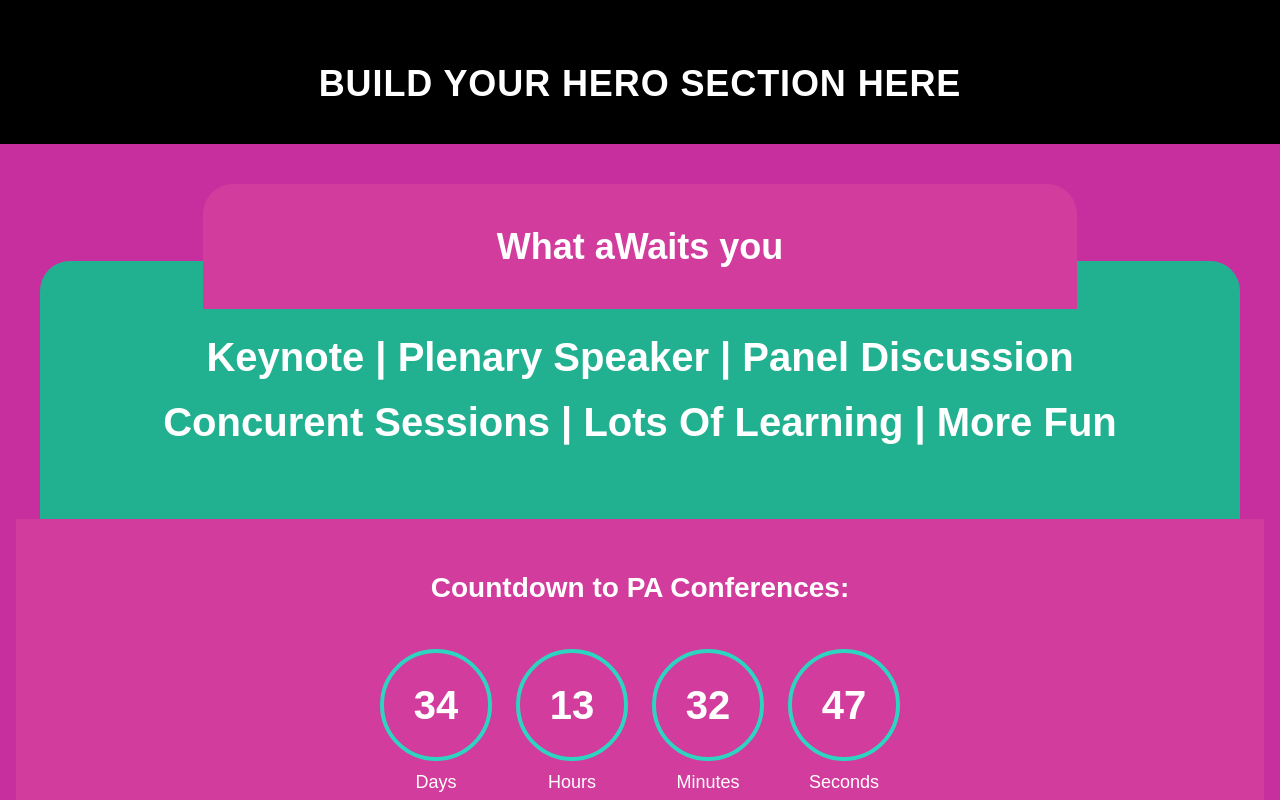
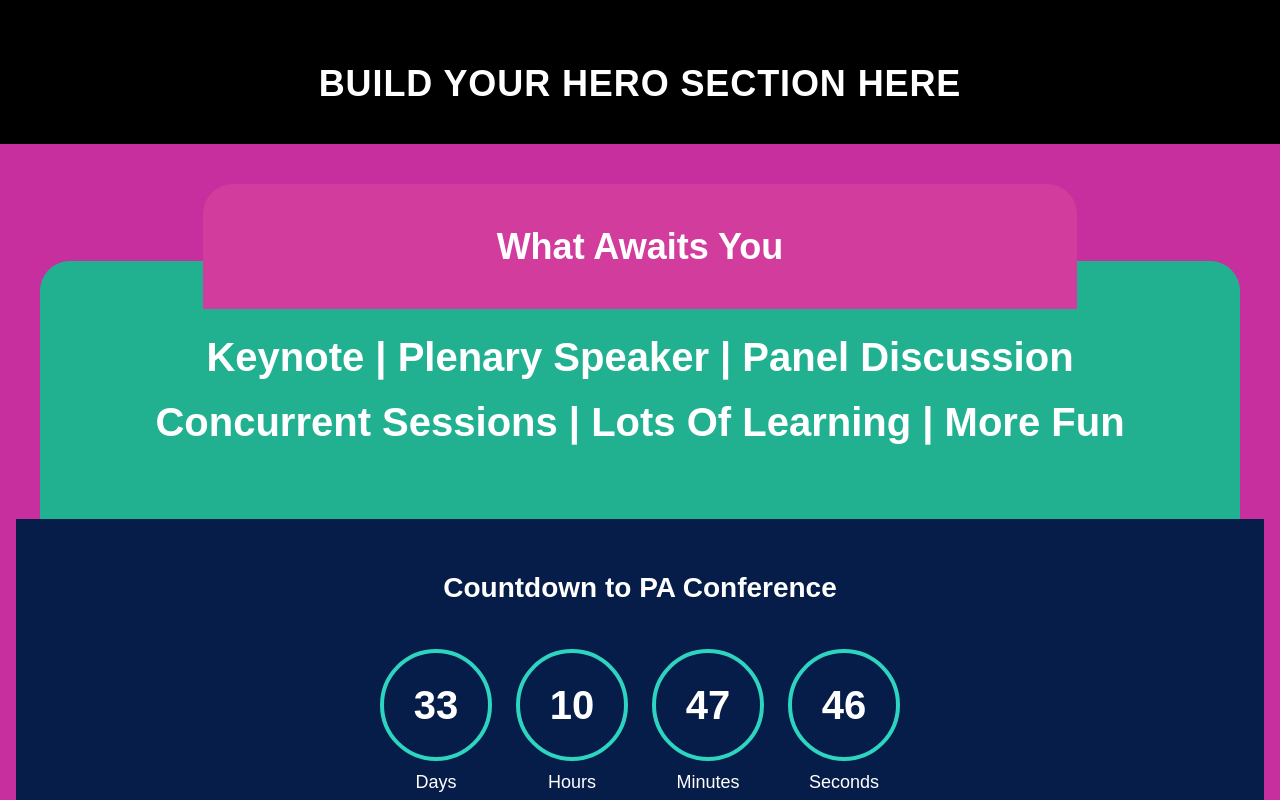
Before and after one commit to Amatcha-Boanerges/landingpage-paconf, a Next.js app: page / in a window 1280 px wide. Shown: the top 800 px of the page. Built offline with nearby package versions, Linux system fonts and the light colour scheme.

Commit message:
countdown component first version is added

```diff
--- a/src/app/components/AwaitYou.tsx
+++ b/src/app/components/AwaitYou.tsx
@@ -1,76 +1,31 @@
 // app/_components/AwaitYou.tsx
+'use client';
+import CountdownTimer from './CountdownTimer';
+
 export default function AwaitYou() {
   return (
     <section id="AwaitYou" className="bg-primary text-white py-10 px-4 text-center">
-      {/* Section:What aWaits you #1: seg*/}
+      {/* Section:What Awaits You */}
       <section className="flex flex-col items-center justify-center w-full">
+
+        {/* #1: Header */}
         <div className="z-30 -mb-12 rounded-t-[30px] px-6 py-10 text-center w-[80%] sm:w-[70%]"
-            style={{ backgroundColor: '#d23c9d' }}
+             style={{ backgroundColor: '#d23c9d' }}>
+          <h2 className="text-[32px] sm:text-[36px] font-extrabold leading-tight">
+            What Awaits You
+          </h2>
+        </div>
 
-          >
-            <h2 className="text-[32px] sm:text-[36px] font-extrabold leading-tight">
-              What aWaits you
-            </h2>
-
-          </div>
-          {/* #2:segment of whataWaits you */}
-          <div className="rounded-t-[30px] bg-[#26b9b0] px-6 py-16 text-center w-full max-w-[1200px]"
-            style={{ backgroundColor: '#21b191'}}
-          >
+        {/* #2: Highlights */}
+        <div className="rounded-t-[30px] bg-[#21b191] px-6 py-16 text-center w-full max-w-[1200px] mx-auto">
           <p className="text-[30px] sm:text-[40px] font-bold leading-relaxed">
             Keynote | Plenary Speaker | Panel Discussion <br />
-              Concurent Sessions | Lots Of Learning | More Fun
-
+            Concurrent Sessions | Lots Of Learning | More Fun
           </p>
         </div>
 
-          {/* #4:countdownd timer segment  */}
-          <div className="w-full bg-[#061d49] text-white py-12 flex flex-col items-center"
-            style={{ backgroundColor: '#d23c9d'}}
-          >
-            <h2 className="text-[24px] sm:text-[28px] font-semibold mb-10 text-center">
-              Countdown to PA Conferences:<br />
-
-            </h2>
-            <div className="flex justify-center gap-6 flex-wrap">
-              {/* countdown Unit --- Days */}
-              <div className="flex flex-col items-center">
-                <div className="w-28 h-28 rounded-full border-4 border-teal-400 flex items-center justify-center text-[32px] sm:text-[40px] font-bold">
-                  34
-                </div>
-                <span className="mt-2 text-[16px] sm:text-[18px] font-medium">Days</span>
-              </div>
-
-              {/* countdown Unit Hours */}
-              <div className="flex flex-col items-center">
-                <div className="w-28 h-28 rounded-full border-4 border-teal-400 flex items-center justify-center text-[32px] sm:text-[40px] font-bold">
-                  13
-                </div>
-                <span className="mt-2 text-[16px] sm:text-[18px] font-medium">Hours</span>
-
-              </div>
-
-              {/* countdownd Unit -Minutes */}
-              <div className="flex flex-col items-center">
-                  <div className="w-28 h-28 rounded-full border-4 border-teal-400 flex items-center justify-center text-[32px] sm:text-[40px] font-bold">
-                    32
-
-                  </div>
-                  <span className="mt-2 text-[16px] sm:text-[18px] font-medium">Minutes</span>
-              </div>
-
-              {/* countdownd unit -Seconds */}
-              <div className="flex flex-col items-center">
-                <div className="w-28 h-28 rounded-full border-4 border-teal-400 flex items-center justify-center text-[32px] sm:text-[40px] font-bold">
-                  47
-                </div>
-                <span className="mt-2 text-[16px] sm:text-[18px] font-medium">Seconds</span>
-
-              </div>
-
-            </div>
-
-          </div>
+        {/* #3: Countdown */}
+        <CountdownTimer />
 
       </section>
     </section>
--- a/src/app/components/CountdownTimer.tsx
+++ b/src/app/components/CountdownTimer.tsx
@@ -1,15 +1,62 @@
 'use client';
-import React, {useEffect, useState  } from "react";
+import React, { useEffect, useState } from 'react';
 
+const CountdownTimer: React.FC = () => {
+  const [timeLeft, setTimeLeft] = useState({
+    days: 0,
+    hours: 0,
+    minutes: 0,
+    seconds: 0,
+  });
 
-export default function CountdownTimer() {
-    const [timeLeft, setTimeLeft] = useState({
-        days:0,
-        hours:0,
-        minutes:0,
-        seconds:0,
-    });
+  useEffect(() => {
+    const targetDate = new Date("2025-07-17T09:00:00Z");
+    const interval = setInterval(() => {
+      const now = new Date().getTime();
+      const diff = targetDate.getTime() - now;
 
+      if (diff <= 0) {
+        clearInterval(interval);
+        setTimeLeft({ days: 0, hours: 0, minutes: 0, seconds: 0 });
+        return;
+      }
 
+      const days = Math.floor(diff / (1000 * 60 * 60 * 24));
+      const hours = Math.floor((diff / (1000 * 60 * 60)) % 24);
+      const minutes = Math.floor((diff / 1000 / 60) % 60);
+      const seconds = Math.floor((diff / 1000) % 60);
 
-}
+      setTimeLeft({ days, hours, minutes, seconds });
+    }, 1000);
+
+    return () => clearInterval(interval);
+  }, []);
+
+  return (
+    <div className="w-full bg-[#061d49] text-white py-12 flex flex-col items-center">
+      <h2 className="text-[24px] sm:text-[28px] font-semibold mb-10 text-center">
+        Countdown to PA Conference
+      </h2>
+
+      <div className="flex justify-center gap-6 flex-wrap">
+        {[
+          { label: "Days", value: timeLeft.days },
+          { label: "Hours", value: timeLeft.hours },
+          { label: "Minutes", value: timeLeft.minutes },
+          { label: "Seconds", value: timeLeft.seconds },
+        ].map((item) => (
+          <div key={item.label} className="flex flex-col items-center">
+            <div className="w-28 h-28 rounded-full border-4 border-teal-400 flex items-center justify-center text-[32px] sm:text-[40px] font-bold">
+              {String(item.value).padStart(2, "0")}
+            </div>
+            <span className="mt-2 text-[16px] sm:text-[18px] font-medium">
+              {item.label}
+            </span>
+          </div>
+        ))}
+      </div>
+    </div>
+  );
+};
+
+export default CountdownTimer;
```
Lines whose indentation alone changed are shown as unchanged.
